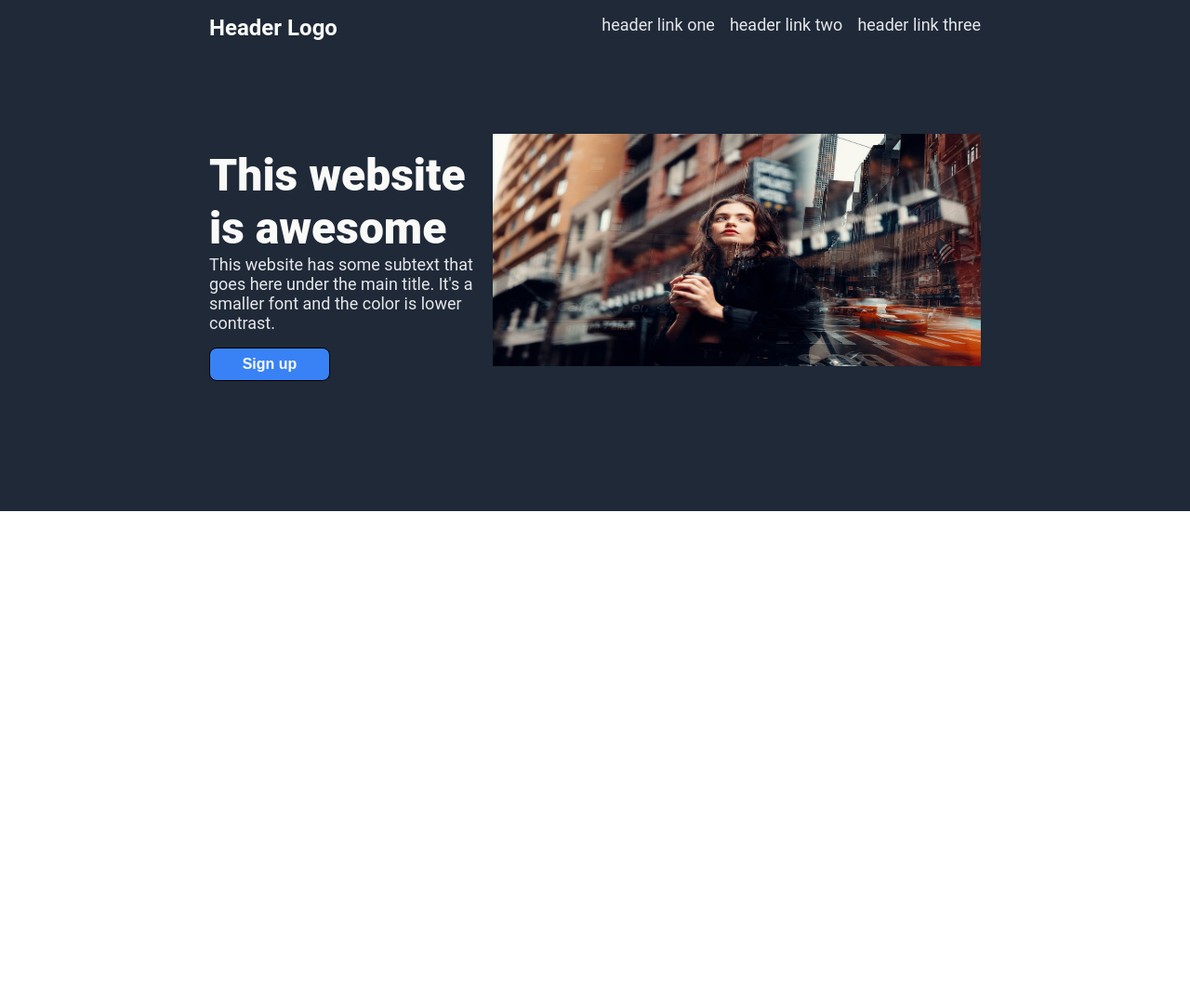
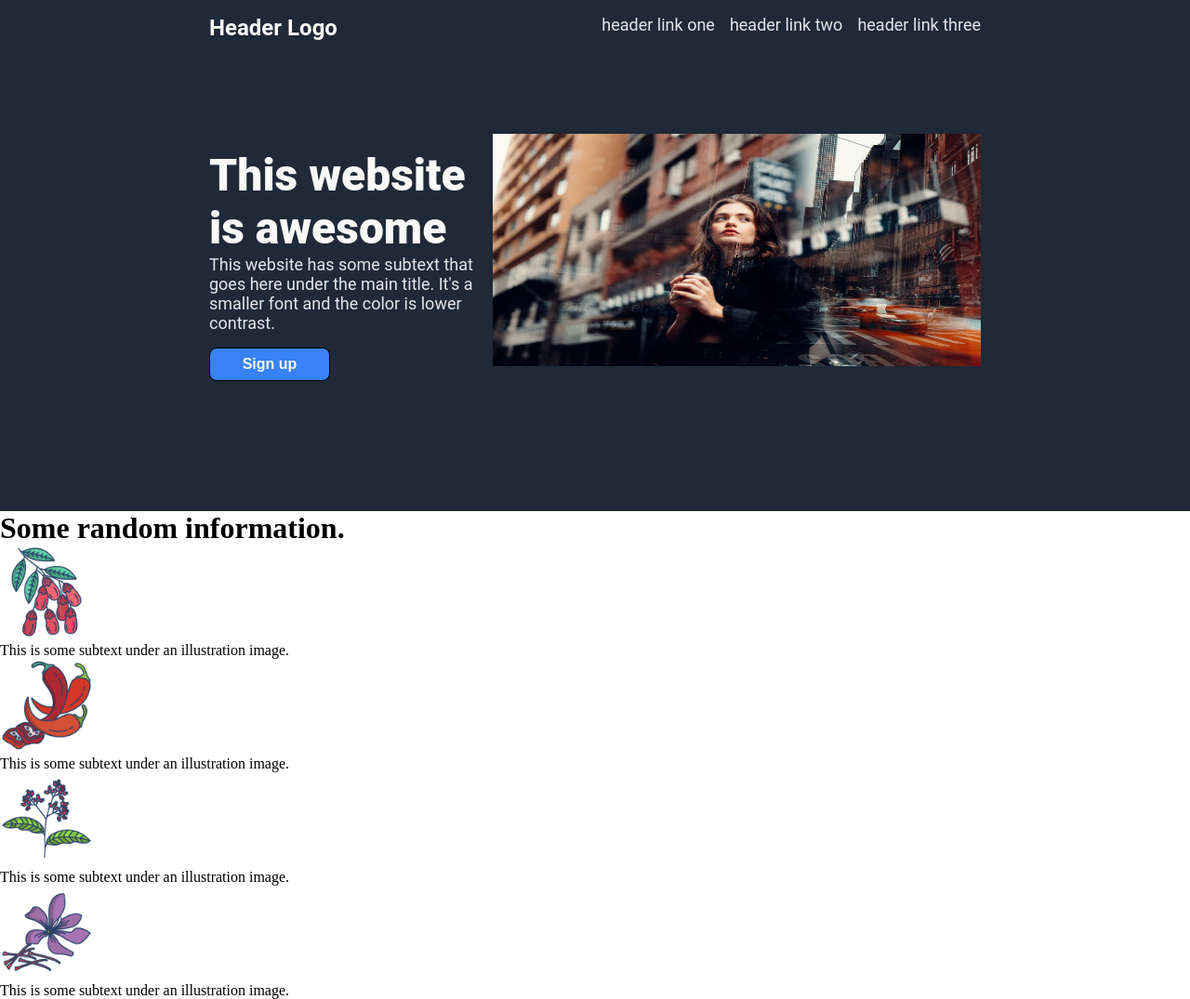
Before and after one commit to gcerv93/landing-page, a plain HTML site: page index.html in a window 1280 px wide. Shown: the whole page at 93% size. Before the commit the page ends 800 px from the top, so only its background shows below. Drawn offline with Linux system fonts and the light colour scheme.

Commit message:
finish second section html

```diff
--- a/index.html
+++ b/index.html
@@ -17,7 +17,6 @@
           <li>header link three</li>
         </ul>
       </div>
-
       <div class="header-content">
         <div class="content-left">
           <h1 class="main-text">This website is awesome</h1>
@@ -30,6 +29,28 @@
       </div>
     </div>
 
+    <div>
+      <h1>Some random information.</h1>
+      <div class="images">
+        <div>
+          <img src="./img/barberry.png" alt="barberry">
+          <div class="text">This is some subtext under an illustration image.</div>
+        </div>
+        <div>
+          <img src="./img/chilli.png" alt="chilli">
+          <div class="text">This is some subtext under an illustration image.</div>
+        </div>
+        <div>
+          <img src="./img/pepper.png" alt="pepper">
+          <div class="text">This is some subtext under an illustration image.</div>
+        </div>
+        <div>
+          <img src="./img/saffron.png" alt="saffron">
+          <div class="text">This is some subtext under an illustration image.</div>
+        </div>
+      </div>
+    </div>
+
   </body>
 
 </html>
--- a/styles.css
+++ b/styles.css
@@ -1,6 +1,8 @@
 
 body {
   margin: 0;
+  display: flex;
+  flex-direction: column;
 }
 
 h1,
@@ -84,3 +86,8 @@ ul {
   font-weight: bold;
   padding: 8px;
 }
+
+.images img {
+  height: 100px;
+  width: 100px;
+}
```
Also changed, not shown: img/barberry.png (added), img/chilli.png (added), img/pepper.png (added), img/saffron.png (added).
